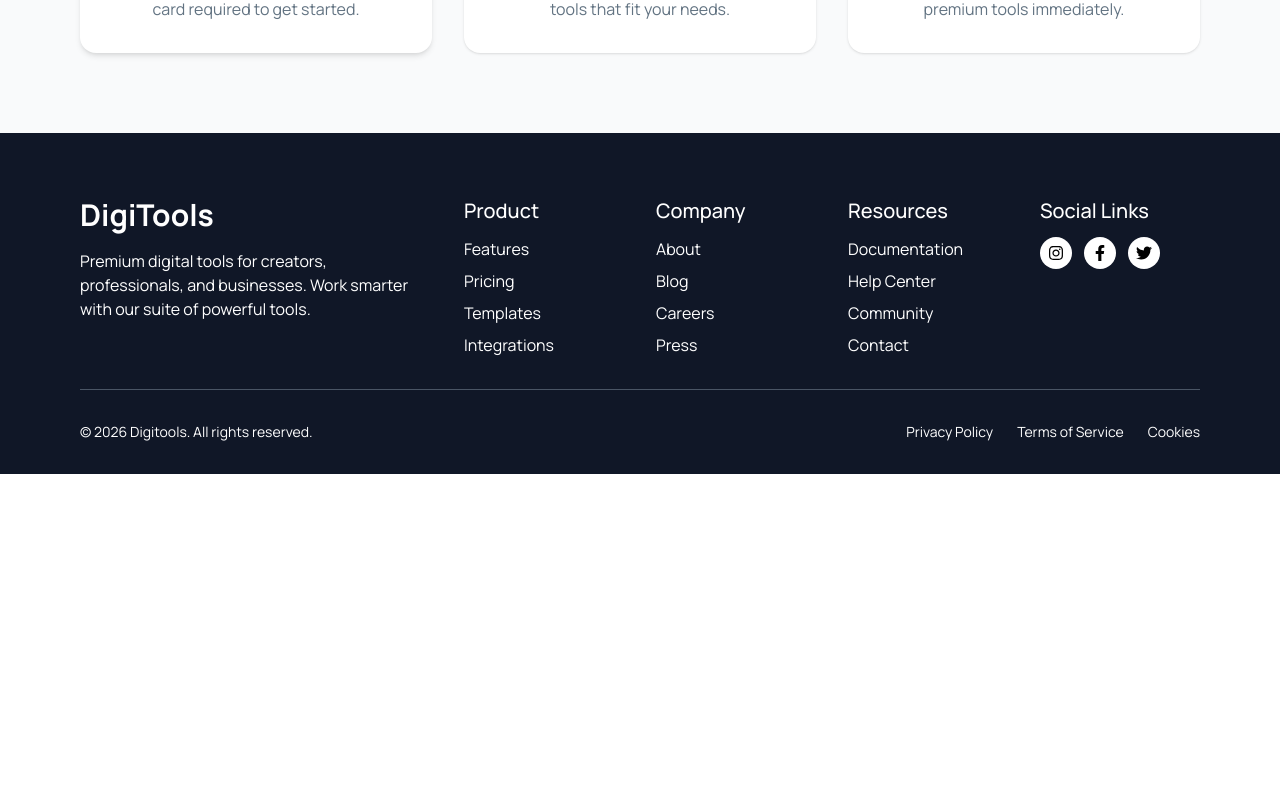
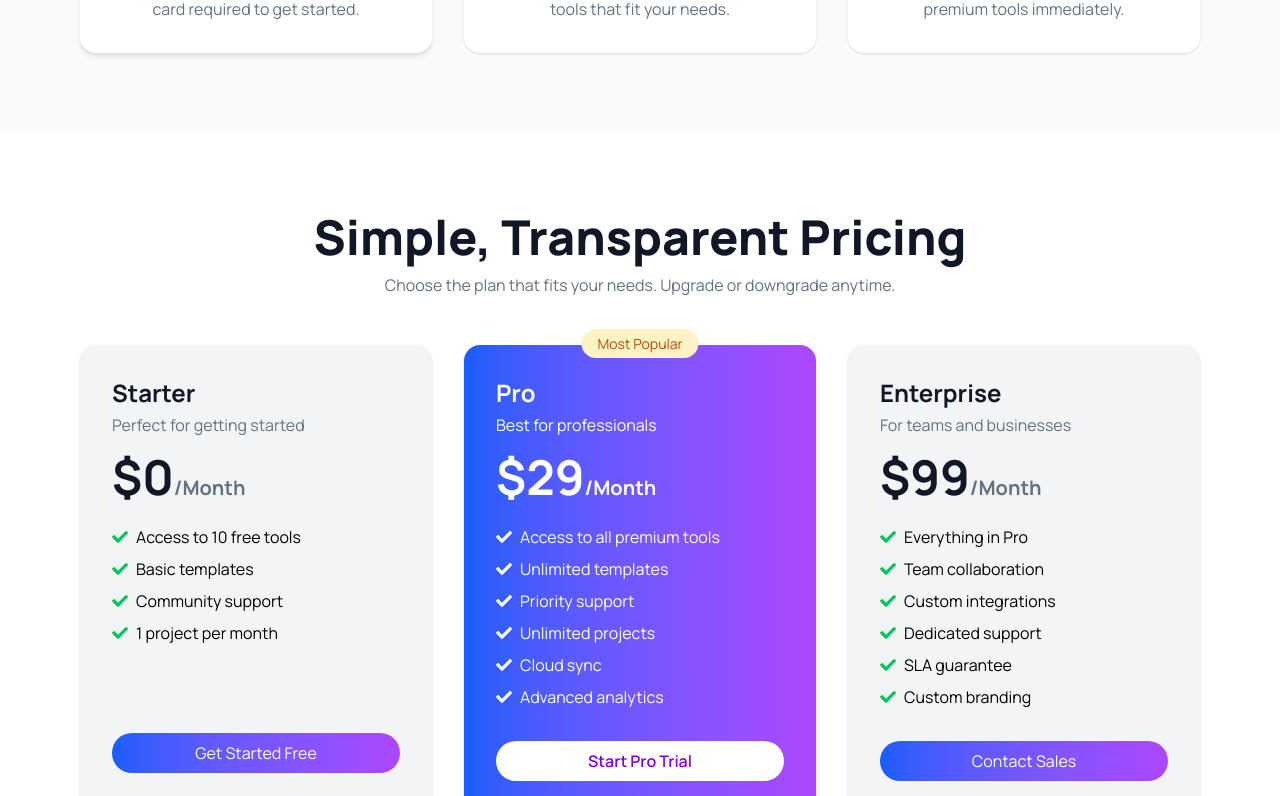
Before and after one commit to masud3239/assignment-6, a React (Vite) app: page / in a window 1280 px wide. Shown: the part 1320-2116 px from the top of the page. Before the commit the page ends 1794 px from the top, so only its background shows below. Built offline with nearby package versions, Linux system fonts and the light colour scheme.

Commit message:
Pricing Section added

```diff
--- a/src/App.jsx
+++ b/src/App.jsx
@@ -4,6 +4,7 @@ import './App.css'
 import Banner from './components/Banner'
 import Footer from './components/Footer'
 import Navbar from './components/Navbar'
+import Pricing from './components/Pricing'
 import Status from './components/Status'
 import Steps from './components/Steps'
 
@@ -21,6 +22,7 @@ function App() {
   <Banner></Banner>
     <Status/>
     <Steps></Steps>
+    <Pricing></Pricing>
     <Footer></Footer>
     </>
   )
--- a/src/components/Pricing.jsx
+++ b/src/components/Pricing.jsx
@@ -0,0 +1,131 @@
+import React from 'react';
+import { FaCheck } from 'react-icons/fa';
+
+const Pricing = () => {
+    return (
+        <section className="py-20 bg-white ">
+      <div className="max-w-6xl mx-auto px-4 text-center">
+
+        {/* Heading */}
+        <h2 className="text-3xl md:text-5xl font-extrabold text-[#101727]">
+          Simple, Transparent Pricing
+        </h2>
+        <p className="text-[16px] text-[#627382] mt-3">
+          Choose the plan that fits your needs. Upgrade or downgrade anytime.
+        </p>
+
+        {/* Cards */}
+        <div className="grid grid-cols-1 md:grid-cols-3 gap-8 mt-12">
+
+          {/* Starter */}
+          <div className="bg-gray-100 text-black rounded-2xl p-8 shadow text-left">
+            <h3 className="text-2xl text-[#101727] font-bold">Starter</h3>
+            <p className="text-[#627382] text-[16px] mt-1">Perfect for getting started</p>
+
+            <h2 className="text-5xl text-[#101727] font-bold mt-4">$0
+              <span className="text-[20px] text-[#627382]">/Month</span>
+            </h2>
+
+            <ul className="mt-6 space-y-2 text-left">
+              <li className="flex items-center gap-2">
+                <FaCheck className="text-green-500" /> Access to 10 free tools
+              </li>
+              <li className="flex items-center gap-2">
+                <FaCheck className="text-green-500" /> Basic templates
+              </li>
+              <li className="flex items-center gap-2">
+                <FaCheck className="text-green-500" /> Community support
+              </li>
+              <li className="flex items-center gap-2">
+                <FaCheck className="text-green-500" /> 1 project per month
+              </li>
+            </ul>
+
+            <button className="mt-22 w-full bg-gradient-to-r  from-blue-600 to-purple-500 text-white py-2 rounded-full">
+              Get Started Free
+            </button>
+          </div>
+
+          {/* Pro (Highlighted) */}
+          <div className="relative rounded-2xl p-8 shadow bg-gradient-to-r  from-blue-600 to-purple-500 text-white text-left">
+
+            {/* Badge */}
+            <span className="absolute -top-4 left-1/2 -translate-x-1/2 bg-[#FEF3C6] text-[#BB4D00] text-[14px] px-4 py-1 rounded-full">
+              Most Popular
+            </span>
+
+            <h3 className="text-2xl font-bold">Pro</h3>
+            <p className="text-white text-[16px] mt-1">Best for professionals</p>
+
+            <h2 className="text-5xl font-bold mt-4">$29
+              <span className="text-[20px] text-white">/Month</span>
+            </h2>
+
+            <ul className="mt-6 space-y-2 text-left">
+              <li className="flex items-center gap-2">
+                <FaCheck /> Access to all premium tools
+              </li>
+              <li className="flex items-center gap-2">
+                <FaCheck /> Unlimited templates
+              </li>
+              <li className="flex items-center gap-2">
+                <FaCheck /> Priority support
+              </li>
+              <li className="flex items-center gap-2">
+                <FaCheck /> Unlimited projects
+              </li>
+              <li className="flex items-center gap-2">
+                <FaCheck /> Cloud sync
+              </li>
+              <li className="flex items-center gap-2">
+                <FaCheck /> Advanced analytics
+              </li>
+            </ul>
+
+            <button className="mt-8 w-full bg-white text-purple-700 py-2 rounded-full font-semibold">
+              Start Pro Trial
+            </button>
+          </div>
+
+          {/* Enterprise */}
+          <div className="bg-gray-100 text-black rounded-2xl p-8 shadow text-left">
+            <h3 className="text-2xl text-[#101727] font-bold">Enterprise</h3>
+            <p className="text-[#627382] text-[16px] mt-1">For teams and businesses</p>
+
+            <h2 className="text-5xl text-[#101727] font-bold mt-4">$99
+              <span className="text-[20px] text-[#627382]">/Month</span>
+            </h2>
+
+            <ul className="mt-6 space-y-2 text-left">
+              <li className="flex items-center gap-2">
+                <FaCheck className="text-green-500" /> Everything in Pro
+              </li>
+              <li className="flex items-center gap-2">
+                <FaCheck className="text-green-500" /> Team collaboration
+              </li>
+              <li className="flex items-center gap-2">
+                <FaCheck className="text-green-500" /> Custom integrations
+              </li>
+              <li className="flex items-center gap-2">
+                <FaCheck className="text-green-500" /> Dedicated support
+              </li>
+              <li className="flex items-center gap-2">
+                <FaCheck className="text-green-500" /> SLA guarantee
+              </li>
+              <li className="flex items-center gap-2">
+                <FaCheck className="text-green-500" /> Custom branding
+              </li>
+            </ul>
+
+            <button className="mt-8 w-full bg-gradient-to-r  from-blue-600 to-purple-500 text-white py-2 rounded-full">
+              Contact Sales
+            </button>
+          </div>
+
+        </div>
+      </div>
+    </section>
+    );
+};
+
+export default Pricing;
```
